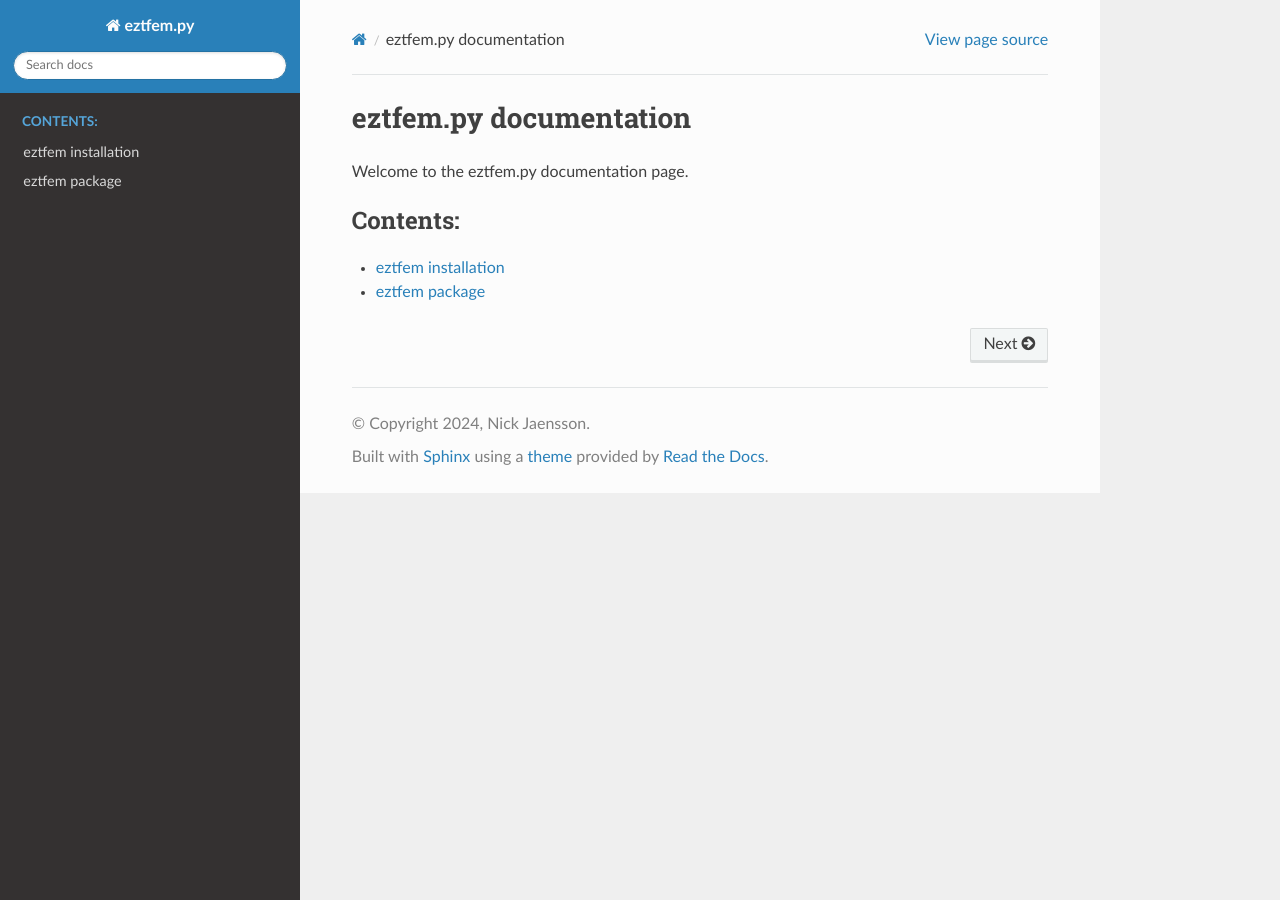
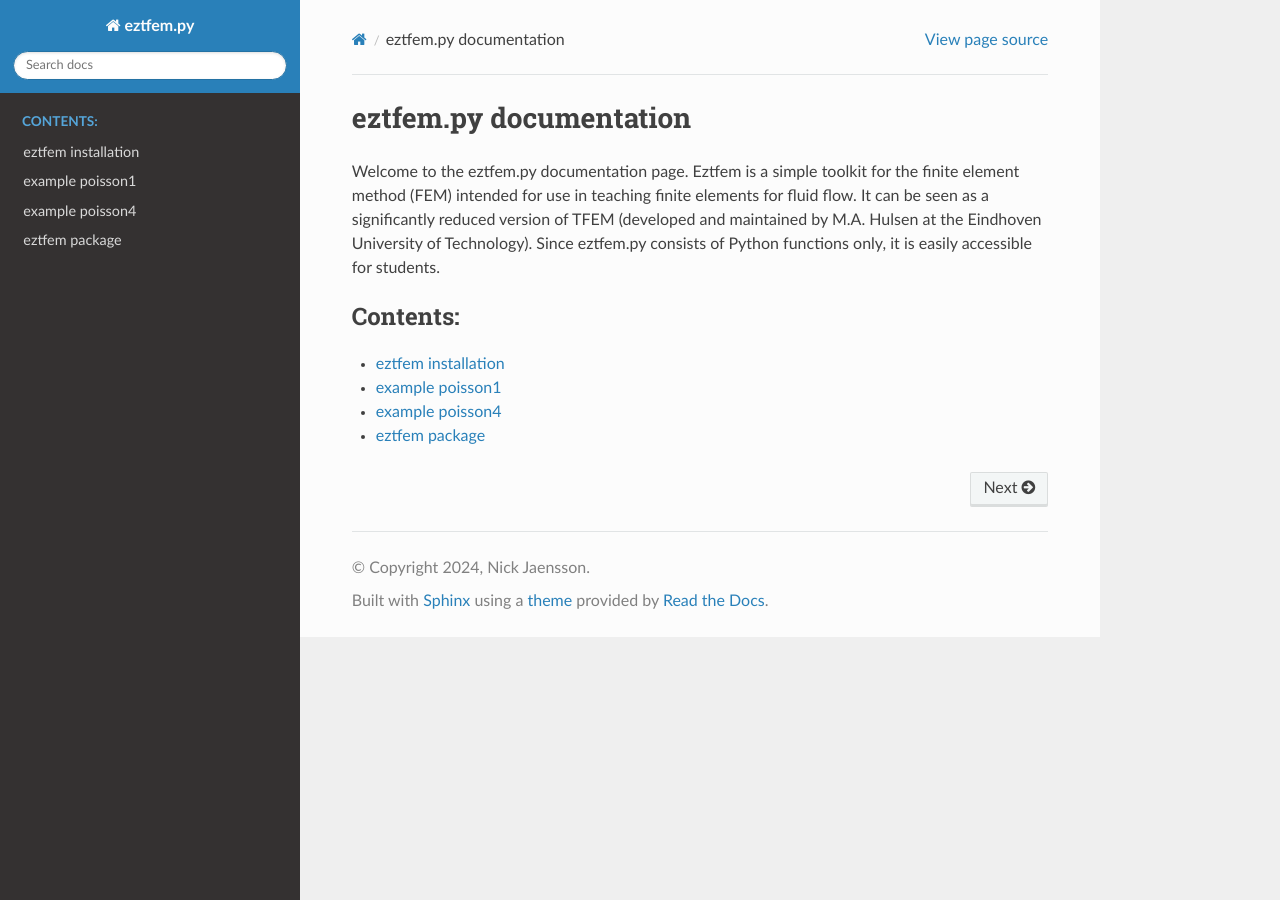
Before and after one commit to NickJaensson/eztfem.py, a Sphinx documentation site: the page built from sphinx/source/index.rst, in a window 1280 px wide. Built offline with Sphinx 7.4.7 and the Read the Docs theme 2.0.0, drawn with Linux system fonts in a browser that asks for light colours.

Commit message:
Add some examples

```diff
--- a/sphinx/source/index.rst
+++ b/sphinx/source/index.rst
@@ -6,11 +6,18 @@
 eztfem.py documentation
 =======================
 
-Welcome to the eztfem.py documentation page.
+Welcome to the eztfem.py documentation page. Eztfem is a simple toolkit for
+the finite element method (FEM) intended for use  in teaching finite elements
+for fluid flow. It can be seen as a significantly reduced version of TFEM
+(developed and maintained by M.A. Hulsen at the Eindhoven University of
+Technology). Since eztfem.py consists of Python functions only, it is
+easily accessible for students.
 
 .. toctree::
    :maxdepth: 1
    :caption: Contents:
 
    eztfem_install
+   example_poisson1
+   example_poisson4
    modules
```
Also changed, not shown: sphinx/source/example_poisson1.rst (added, +70 -0 lines), sphinx/source/example_poisson4.rst (added, +25 -0 lines).
